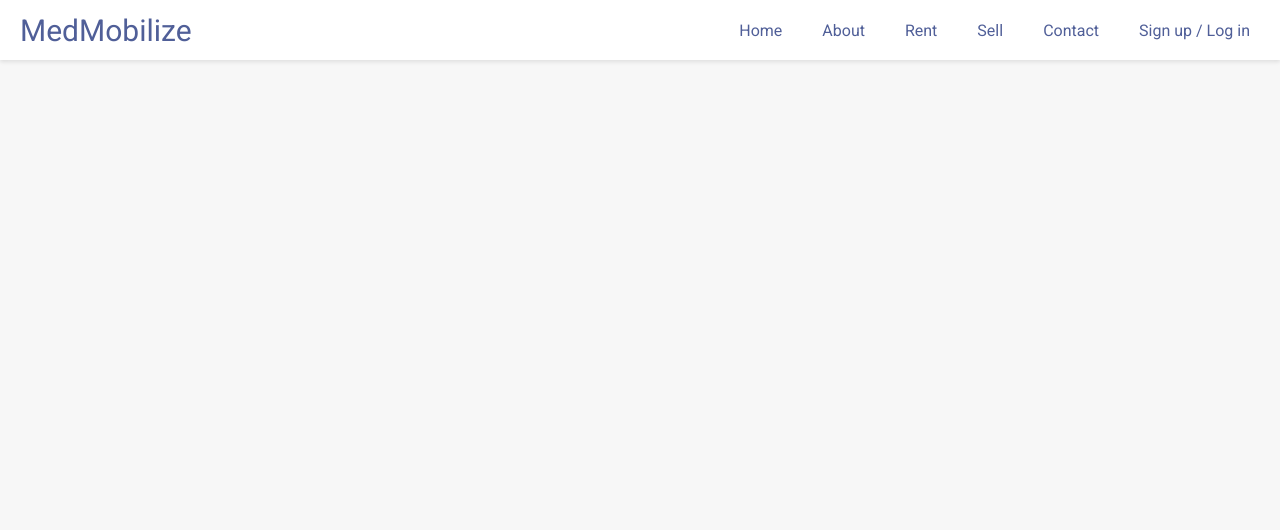
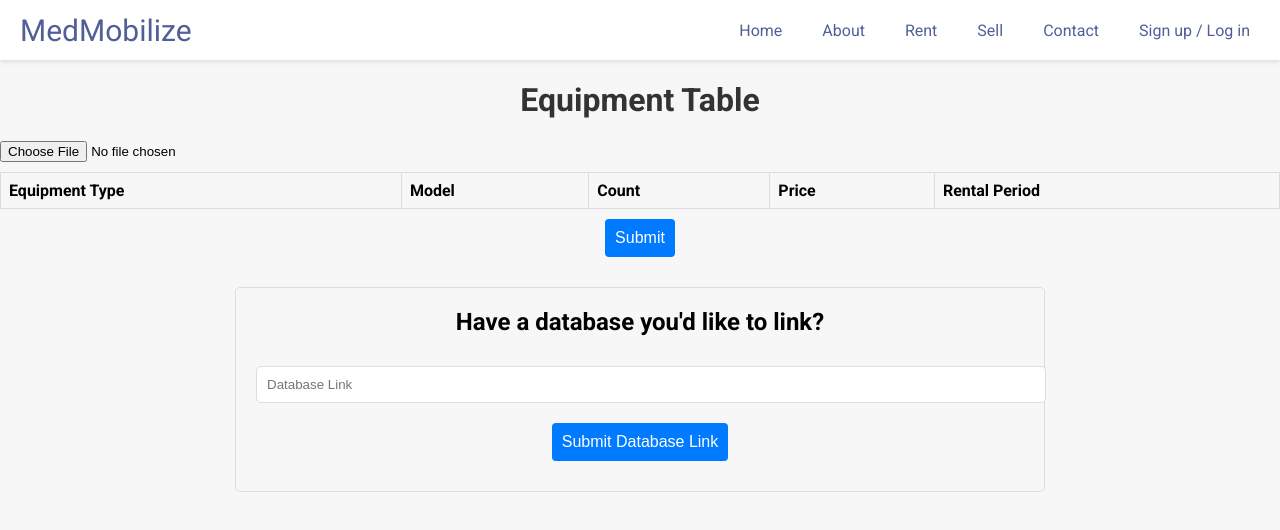
Before and after one commit to daniyalmohammed/Velocity-AgeTech-Challenge, a React (Create React App) app: page /sell in a window 1280 px wide. Shown: the top 530 px of the page. Built offline with nearby package versions, Linux system fonts and the light colour scheme.

Commit message:
added functional sell page

```diff
--- a/src/App.js
+++ b/src/App.js
@@ -4,6 +4,7 @@ import Login from './Login';
 import EquipmentList from './EquipmentList';
 import EquipmentDetail from './EquipmentDetail';
 import './App.css';
+import EquipmentTable from './Sell';
 // Import the Navbar CSS
 import './Navbar.css';
 
@@ -31,6 +32,7 @@ function App() {
           <Route path="/" element={<Login setUser={setUser} />} />
           <Route path="/equipment-list" element={<EquipmentList user={user} />} />
           <Route path="/equipment/:id" element={<EquipmentDetail />} />
+          <Route path="/sell" element={<EquipmentTable/>} />
           {/* Add more routes here as needed */}
         </Routes>
       </div>
--- /dev/null
+++ b/src/Sell.css
@@ -0,0 +1,59 @@
+/* Sell.css */
+
+h1 {
+    text-align: center;
+  }
+
+  table {
+    width: 100%;
+    border-collapse: collapse;
+  }
+
+  th, td {
+    border: 1px solid #ddd;
+    padding: 8px;
+    text-align: left;
+  }
+
+  tr:hover {
+    background-color: #f5f5f5;
+  }
+
+  input[type="file"] {
+    display: block;
+    margin: 10px 0;
+  }
+
+  button {
+    margin: 10px 0;
+    padding: 10px;
+    background-color: #007bff;
+    color: #fff;
+    border: none;
+    cursor: pointer;
+  }
+
+  button:hover {
+    background-color: #0056b3;
+  }
+
+  .database-link-box {
+    text-align: center;
+    width: 60%;
+    margin: 20px auto;
+    padding: 20px;
+    border: 1px solid #ddd;
+    border-radius: 5px;
+  }
+
+  .database-link-box h2 {
+    margin-top: 0;
+  }
+
+  .database-link-box input[type="text"] {
+    width: 100%;
+    padding: 10px;
+    margin-top: 10px;
+    border: 1px solid #ddd;
+    border-radius: 5px;
+  }
--- /dev/null
+++ b/src/Sell.js
@@ -0,0 +1,92 @@
+import React, { useState } from 'react';
+import './Sell.css';
+
+function EquipmentTable() {
+  const [tableData, setTableData] = useState([]);
+  const [databaseLink, setDatabaseLink] = useState('');
+
+  const handleFileUpload = (event) => {
+    const file = event.target.files[0];
+    const reader = new FileReader();
+
+    reader.onload = (e) => {
+      const csvData = e.target.result;
+      const rows = csvData.split('\n');
+      const newTableData = [];
+
+      for (let i = 0; i < rows.length; i++) {
+        const row = rows[i].split(',');
+        if (row.length === 5) {
+          newTableData.push(row);
+        }
+      }
+
+      setTableData(newTableData);
+    };
+
+    reader.readAsText(file);
+  };
+
+  const handleTableSubmit = () => {
+    // You can handle table submission here
+    // For example, send the tableData to a server or update a state variable.
+  };
+
+  const handleDatabaseLinkSubmit = () => {
+    // You can handle the database link submission here
+    // For example, save the database link to a state variable or send it to a server.
+  };
+
+  const handleCellChange = (rowIndex, cellIndex, value) => {
+    const updatedTableData = [...tableData];
+    updatedTableData[rowIndex][cellIndex] = value;
+    setTableData(updatedTableData);
+  };
+
+  return (
+    <div>
+      <h1>Equipment Table</h1>
+      <input type="file" onChange={handleFileUpload} accept=".csv" />
+      <table>
+        <thead>
+          <tr>
+            <th>Equipment Type</th>
+            <th>Model</th>
+            <th>Count</th>
+            <th>Price</th>
+            <th>Rental Period</th>
+          </tr>
+        </thead>
+        <tbody>
+          {tableData.map((row, rowIndex) => (
+            <tr key={rowIndex}>
+              {row.map((cell, cellIndex) => (
+                <td key={cellIndex}>
+                  <input
+                    type="text"
+                    value={cell}
+                    onChange={(e) => handleCellChange(rowIndex, cellIndex, e.target.value)}
+                  />
+                </td>
+              ))}
+            </tr>
+          ))}
+        </tbody>
+      </table>
+      <button onClick={handleTableSubmit}>Submit</button>
+
+      <div className="database-link-box">
+        <h2>Have a database you'd like to link?</h2>
+        <input
+          type="text"
+          placeholder="Database Link"
+          value={databaseLink}
+          onChange={(e) => setDatabaseLink(e.target.value)}
+        />
+        <button onClick={handleDatabaseLinkSubmit}>Submit Database Link</button>
+      </div>
+    </div>
+  );
+}
+
+export default EquipmentTable;
```
Also changed, not shown: src/example.csv (added).
